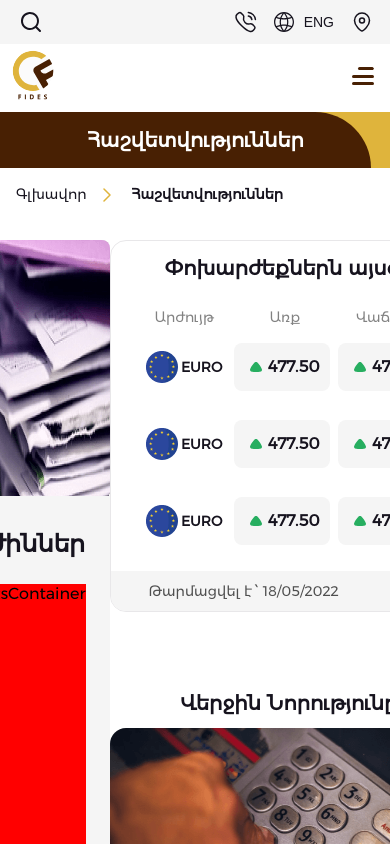
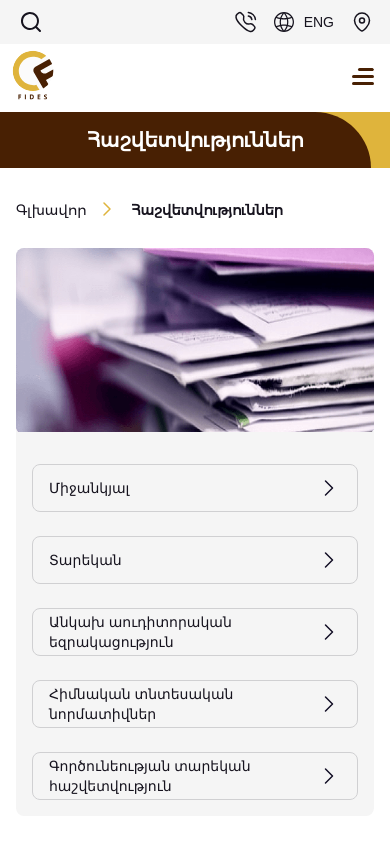
Before and after one commit to armen011/fidnes_frontend, a React (Create React App) app: page /reports in a window 390 px wide. Shown: the top 844 px of the page. Built offline with nearby package versions, Linux system fonts and the light colour scheme.

Commit message:
report page responsive and bugfix

```diff
--- a/src/components/core/BreadCrumb/style.scss
+++ b/src/components/core/BreadCrumb/style.scss
@@ -1,6 +1,5 @@
 .bredcrumb_wrapper {
   width: 100%;
-  height: 144px;
   display: flex;
   flex-direction: column;
   justify-content: space-between;
@@ -31,13 +30,16 @@
   }
   > ul {
     min-width: 200px;
-    height: 24px;
     display: flex;
+    align-items: center;
     padding-left: 240px;
+    margin-top: 24px;
+
     > li {
       display: flex;
       margin-right: 16px;
       cursor: pointer;
+      margin-bottom: 4px;
 
       > span {
         font-weight: 300;
@@ -79,7 +81,6 @@
 }
 @media (max-width: 1440px) {
   .bredcrumb_wrapper {
-    height: 114px;
     .bredcrumb_header {
       height: 64px;
       > span {
@@ -95,7 +96,10 @@
 }
 @media (max-width: 1156px) {
   .bredcrumb_wrapper {
+    min-height: 40px;
     > ul {
+      flex-wrap: wrap;
+      min-height: 40px;
       padding-left: 32px;
     }
   }
@@ -103,7 +107,6 @@
 
 @media (max-width: 666px) {
   .bredcrumb_wrapper {
-    height: 96px;
     .bredcrumb_header {
       height: 56px;
       &::after {
--- a/src/components/core/Button/style.scss
+++ b/src/components/core/Button/style.scss
@@ -4,10 +4,11 @@
 }
 
 .burger_button {
+  display: block;
   > div {
     height: 3px;
     border-radius: 3px;
-    margin: 4.5px 0;
+    margin: 4px 0;
     transition: 0.5s;
     background: #482003;
     width: 22px;
@@ -16,6 +17,7 @@
     background-color: transparent;
     position: relative;
     overflow: hidden;
+    margin-top: 0;
     &:after {
       content: '';
       width: 16px;
@@ -27,7 +29,11 @@
       background-color: #482003;
     }
   }
+  > div:nth-child(3) {
+    margin-bottom: 0;
+  }
 }
+
 .active {
   > div:nth-child(1) {
     transform: translateY(8px) rotate(-135deg);
--- a/src/components/core/DropDown/style.scss
+++ b/src/components/core/DropDown/style.scss
@@ -1,25 +1,28 @@
-.drop_down_wrapper{
+.drop_down_wrapper {
   width: 336px;
   max-height: 0;
   position: absolute;
   background-color: greenyellow;
   z-index: 2;
   top: 56px;
-    overflow:hidden;
+  overflow: hidden;
   transition: 300ms;
-    background: #FFFFFF;
-    box-shadow: 0px 2px 16px rgba(0, 0, 0, 0.15);
+  background: #ffffff;
+  box-shadow: 0px 10px 16px 0px rgb(0 0 0 / 15%);
   border-radius: 0px 0px 16px 16px;
-    >li{
+  > li {
     margin-left: 16px;
     margin-right: 16px;
     margin-bottom: 28px;
     font-size: 14px;
     line-height: 20px;
-        color: #4F4F4F;
+    color: #4f4f4f;
+    &:hover {
+      font-weight: 600;
+      color: #482003;
     }
-    >li:nth-child(1){
+  }
+  > li:nth-child(1) {
     margin-top: 30px;
   }
-
 }
--- a/src/components/layout/extraMenu.jsx
+++ b/src/components/layout/extraMenu.jsx
@@ -27,7 +27,12 @@ const ExtraMenu = ({ setIsMenuBarOpened, isMenuBarOpened }) => {
                 className="icon_wrapper"
               />
             )}
-            {drop_down && <DropDown content={drop_down} />}
+            {drop_down && (
+              <DropDown
+                content={drop_down}
+                setIsMenuBarOpened={setIsMenuBarOpened}
+              />
+            )}
           </li>
         ))}
       </ul>
--- a/src/components/layout/index.jsx
+++ b/src/components/layout/index.jsx
@@ -15,7 +15,7 @@ const Layout = ({ children }) => {
       <div className={`headers_wrapper ${!isHeaderOpened && 'hide'}`}>
         <Header {...{ isMenuBarOpened }} />
         <ExtraMenu {...{ isMenuBarOpened, setIsMenuBarOpened }} />
-        <BurgerMenu {...{ isMenuBarOpened }} />
+        <BurgerMenu {...{ isMenuBarOpened, setIsMenuBarOpened }} />
       </div>
       <div className={`content_wrapper ${!isHeaderOpened && 'content_margin'}`}>
         <div className="children_wrapper">{children}</div>
--- a/src/components/pages/reports/index.jsx
+++ b/src/components/pages/reports/index.jsx
@@ -12,6 +12,7 @@ const reports = pages.extra_header[1].drop_down
 
 const Reports = () => {
   const selectedReportTypeId = useQuery('report_type_id')
+  const branches = pages.extra_header[1].drop_down
 
   const selectedReportType = useMemo(
     () => reports.filter(({ id }) => id === selectedReportTypeId)[0],
@@ -34,12 +35,12 @@ const Reports = () => {
           selectedReportType
             ? [
                 { title: 'Գլխավոր', url: '/' },
-                { title: 'Հաշվետվություններ', url: '/about' },
+                { title: 'Հաշվետվություններ', url: '/reports' },
                 { title: selectedReportType.title },
               ]
             : [
                 { title: 'Գլխավոր', url: '/' },
-                { title: 'Հաշվետվություններ', url: '/about' },
+                { title: 'Հաշվետվություններ', url: '/reports' },
               ]
         }
       />
@@ -50,8 +51,8 @@ const Reports = () => {
               <img src={reportImg} alt="" />
             </div>
             <div className="report_content_wrapper">
-              <span>Բաժիններ</span>
-              <ReportsContainer />
+              <span>{selected ? selected.title : 'Բաժիններ'}</span>
+              <ReportsContainer {...{ branches, selected, setSelected }} />
             </div>
           </div>
           <span>
--- a/src/components/pages/reports/reportsContainer.jsx
+++ b/src/components/pages/reports/reportsContainer.jsx
@@ -1,7 +1,31 @@
 import React from 'react'
+import { useNavigate } from 'react-router'
+import Icon from '../../core/Icon'
 
-const ReportsContainer = () => {
-  return <div className="all_current_container_wrapper">ReportsContainer</div>
+const ReportsContainer = ({ branches, selected, setSelected }) => {
+  const navigate = useNavigate()
+  return (
+    <div className="all_current_container_wrapper">
+      {selected ? (
+        <div></div>
+      ) : (
+        <div className="branch_container">
+          {branches.map(({ id, title, ...otherProps }, index) => (
+            <button
+              key={index}
+              onClick={() => {
+                setSelected({ id, title, ...otherProps })
+                navigate('?report_type_id=' + id)
+              }}
+            >
+              <span>{title}</span>
+              <Icon iconName="about_item_arrow_right" width={24} height={24} />
+            </button>
+          ))}
+        </div>
+      )}
+    </div>
+  )
 }
 
 export default React.memo(ReportsContainer)
--- a/src/components/pages/reports/style.scss
+++ b/src/components/pages/reports/style.scss
@@ -45,7 +45,57 @@
             width: 100%;
             height: 282px;
             margin-top: 24px;
-            background-color: red;
+            display: flex;
+            flex-wrap: wrap;
+            .branch_container {
+              width: 100%;
+              height: 100%;
+              display: grid;
+              grid-template-areas:
+                'a1 a2'
+                'a3 a4'
+                'a5 a5';
+              grid-template-columns: repeat(2, 1fr);
+              grid-template-rows: repeat(2, 1fr);
+              grid-gap: 24px;
+              > button {
+                min-height: 78px;
+                background: #f5f5f5;
+                border: 1px solid #d0d0d2;
+                border-radius: 8px;
+                padding: 0 24px;
+                display: flex;
+                align-items: center;
+                justify-content: space-between;
+                cursor: pointer;
+                > span {
+                  font-weight: 400;
+                  font-size: 20px;
+                  line-height: 24px;
+                  color: #16131e;
+                  text-align: start;
+                }
+                &:hover {
+                  background: #ffffff;
+                  border: 1px solid #482003;
+                }
+              }
+              > button:nth-child(1) {
+                grid-area: a1;
+              }
+              > button:nth-child(2) {
+                grid-area: a2;
+              }
+              > button:nth-child(3) {
+                grid-area: a3;
+              }
+              > button:nth-child(4) {
+                grid-area: a4;
+              }
+              > button:nth-child(5) {
+                grid-area: a5;
+              }
+            }
           }
         }
       }
@@ -59,3 +109,120 @@
     }
   }
 }
+
+@media (max-width: 1480px) {
+  .reports_wrapper {
+    .reports_container {
+      padding: 32px 64px;
+      flex-direction: column;
+      align-items: center;
+    }
+  }
+}
+@media (max-width: 984px) {
+  .reports_wrapper {
+    .reports_container {
+      padding: 0;
+      .reports_wrapper {
+        padding: 16px;
+        width: 100%;
+        align-items: center;
+        .report_main_container {
+          width: 100%;
+          height: auto;
+          background: #f5f5f5;
+          .img_wrapper {
+            width: 100%;
+            height: 220px;
+          }
+          .report_content_wrapper {
+            height: calc(100% - 220px);
+            padding: 16px;
+          }
+        }
+      }
+    }
+  }
+}
+
+@media (max-width: 700px) {
+  .reports_wrapper {
+    .reports_container {
+      .reports_wrapper {
+        height: auto;
+
+        .report_main_container {
+          height: auto;
+          .img_wrapper {
+            height: 184px;
+          }
+          .report_content_wrapper {
+            height: auto;
+            padding: 16px;
+            > span {
+              display: none;
+            }
+            .all_current_container_wrapper {
+              height: auto;
+              margin-top: 16px;
+              .branch_container {
+                display: grid;
+                grid-template-areas:
+                  'a1 a1'
+                  'a2 a2'
+                  'a3 a3'
+                  'a4 a4'
+                  'a5 a5';
+                > button {
+                  min-height: 48px;
+                  background: #f5f5f5;
+                  border: 1px solid #d0d0d2;
+                  border-radius: 8px;
+                  padding: 0 16px;
+                  display: flex;
+                  align-items: center;
+                  justify-content: space-between;
+                  cursor: pointer;
+                  > span {
+                    font-weight: 400;
+                    font-size: 14px;
+                    line-height: 20px;
+                    color: #16131e;
+                    text-align: start;
+                  }
+                  &:hover {
+                    background: #ffffff;
+                    border: 1px solid #482003;
+                  }
+                }
+                > button:nth-child(1) {
+                  grid-area: a1;
+                }
+                > button:nth-child(2) {
+                  grid-area: a2;
+                }
+                > button:nth-child(3) {
+                  grid-area: a3;
+                }
+                > button:nth-child(4) {
+                  grid-area: a4;
+                }
+                > button:nth-child(5) {
+                  grid-area: a5;
+                }
+              }
+            }
+          }
+        }
+        > span {
+          font-weight: 400;
+          font-size: 14px;
+          line-height: 20px;
+          color: #45424b;
+          margin-bottom: 16px;
+          align-items: center;
+        }
+      }
+    }
+  }
+}
--- a/src/constants/pages.json
+++ b/src/constants/pages.json
@@ -104,14 +104,14 @@
         },
         {
           "id": "4",
+          "title": "Հիմնական տնտեսական նորմատիվներ",
+          "url": "/reports?report_type_id=5"
+        },
+        {
+          "id": "5",
           "title": "Գործունեության տարեկան հաշվետվություն",
           "url": "/reports?report_type_id=4",
           "drop_down": []
-        },
-        {
-          "id": "5",
-          "title": "Հիմնական տնտեսական նորմատիվներ",
-          "url": "/reports?report_type_id=5"
         }
       ]
     },
```
Also changed, not shown: src/components/layout/burgerMenu.jsx (+24 -7 lines), src/components/layout/style.scss (+6 -4 lines). Lines whose indentation alone changed are shown as unchanged.
